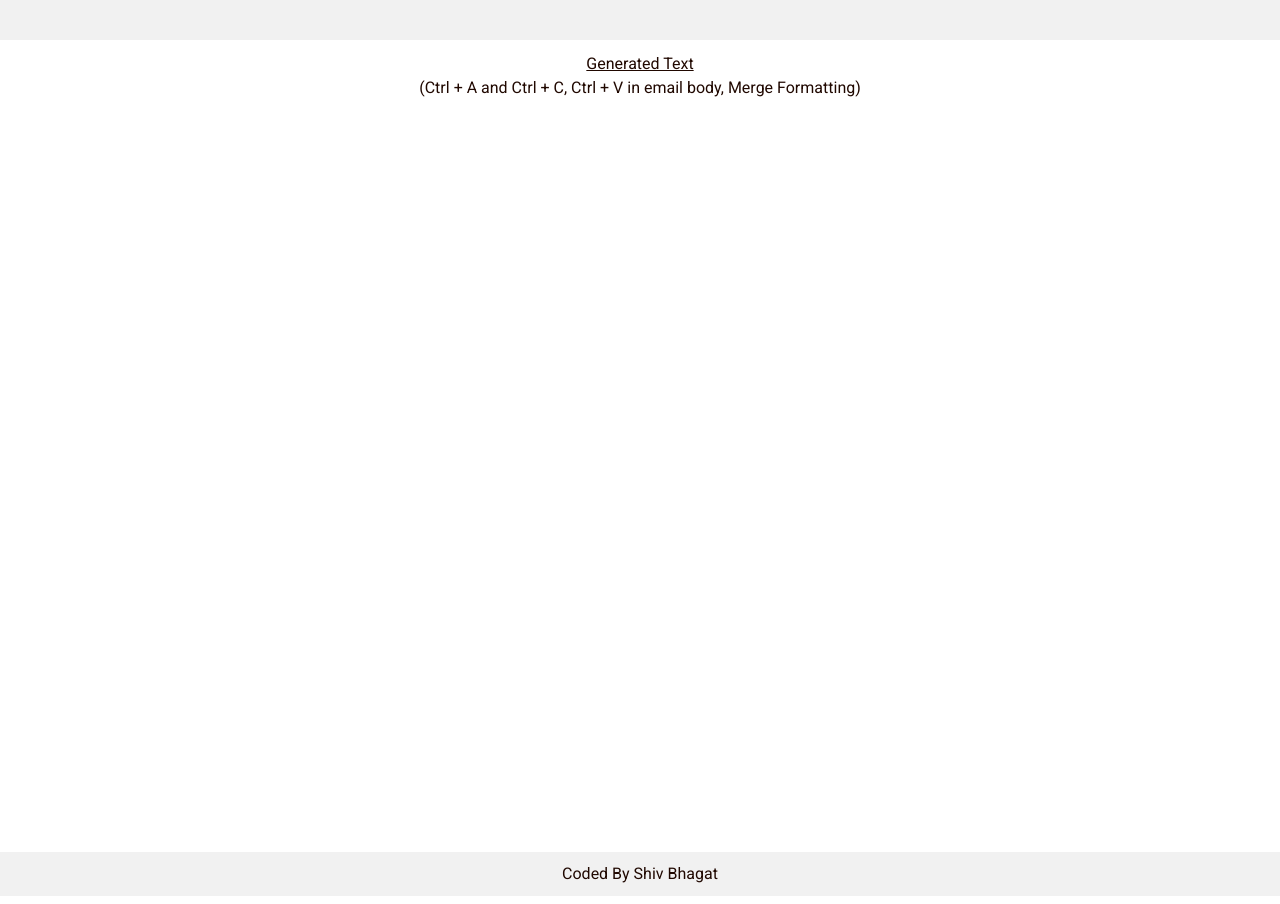
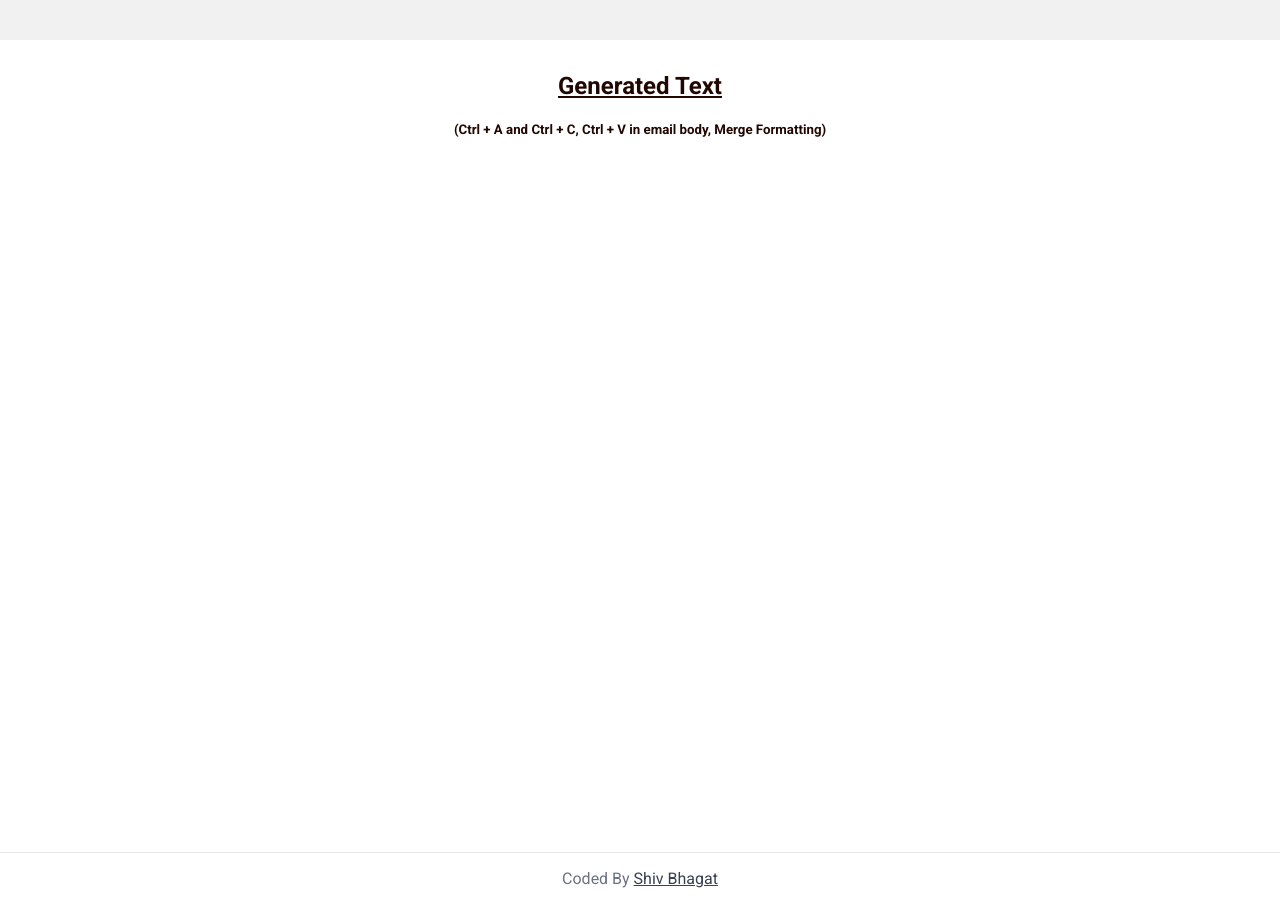
Before and after one commit to shivxbhagat/uofm-lop-request, a plain HTML site: page index.html in a window 1280 px wide. Shown: the part 760-1664 px from the top of the page. Drawn offline with Linux system fonts and the light colour scheme.

Commit message:
converted tailwind to normal css

```diff
--- a/index.html
+++ b/index.html
@@ -24,7 +24,6 @@
 			rel="stylesheet"
 		/>
 		<link rel="stylesheet" href="./src/style.css" />
-		<link rel="stylesheet" href="./src/output.css" />
 	</head>
 	<body>
 		<section id="input-section">
@@ -56,15 +55,16 @@
 				><i class="fa-solid fa-angle-up"></i
 			></a>
 		</section>
-		<footer class="bg-white font-roboto">
-			<div class="mx-auto max-w-screen-xl px-4 pb-5 pt-5 sm:px-6 lg:px-8">
-				<div class="mt-16 border-t border-gray-100 pt-5">
-					<p class="text-center text-5xl text-gray-500">
+
+		<footer class="footer">
+			<div class="footer-container">
+				<div class="footer-content">
+					<p class="footer-text">
 						Coded By
 						<a
 							href="https://github.com/shivxbhagat"
 							target="_blank"
-							class="text-gray-700 underline"
+							class="footer-link"
 						>
 							Shiv Bhagat
 						</a>
@@ -72,6 +72,7 @@
 				</div>
 			</div>
 		</footer>
+
 		<script src="./src/script.js"></script>
 	</body>
 </html>
--- a/src/style.css
+++ b/src/style.css
@@ -99,15 +99,6 @@ textarea {
 	margin-bottom: 0.75rem;
 }
 
-footer {
-	background-color: #f1f1f1;
-	color: #200800;
-	text-align: center;
-	padding: 10px;
-	bottom: 0;
-	left: 0;
-}
-
 #a-github,
 #a-email,
 #a-uofm {
@@ -177,3 +168,28 @@ footer,
 	-ms-user-select: none;
 	user-select: none;
 }
+
+.footer {
+	background-color: white;
+	font-family: "Roboto", sans-serif;
+}
+
+.footer-container {
+	margin: 0 auto;
+	max-width: 1280px; /* screen-xl */
+}
+
+.footer-content {
+	border-top: 1px solid #e5e7eb;
+}
+
+.footer-text {
+	text-align: center;
+	font-size: 1rem; /* text-5xl */
+	color: #6b7280; /* text-gray-500 */
+}
+
+.footer-link {
+	color: #374151; /* text-gray-700 */
+	text-decoration: underline;
+}
```
Also changed, not shown: src/output.css (deleted).
